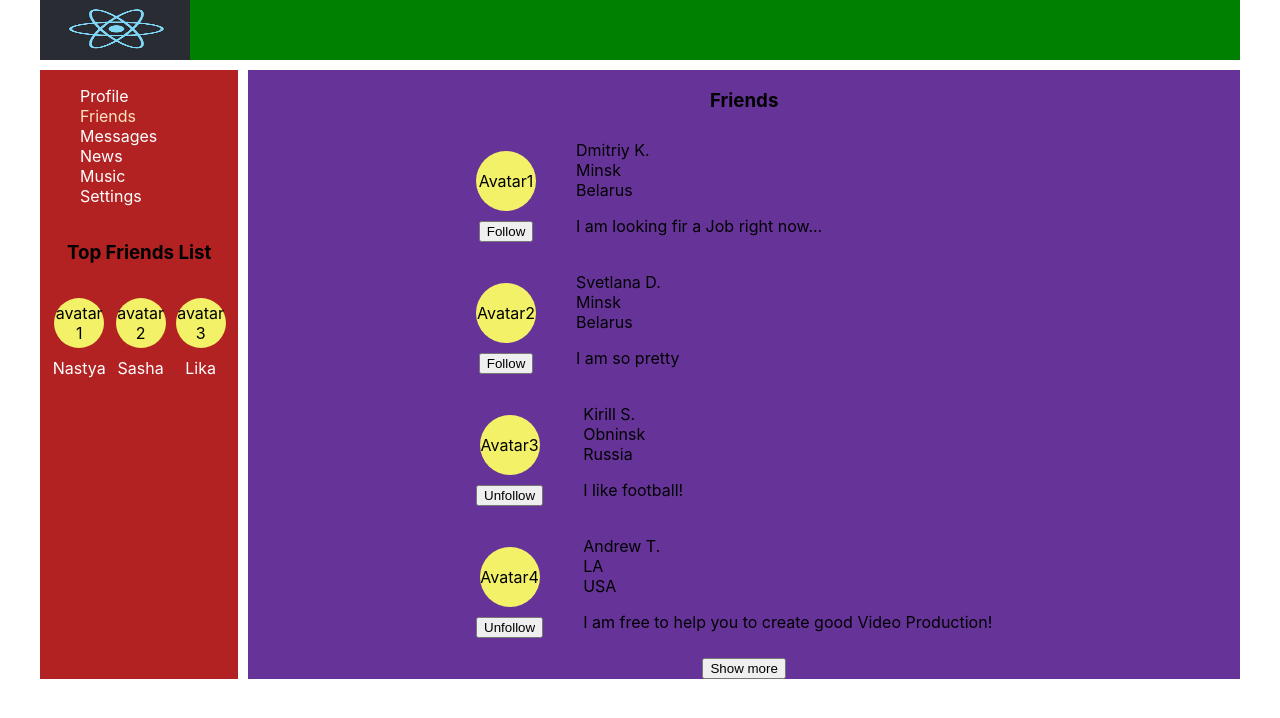
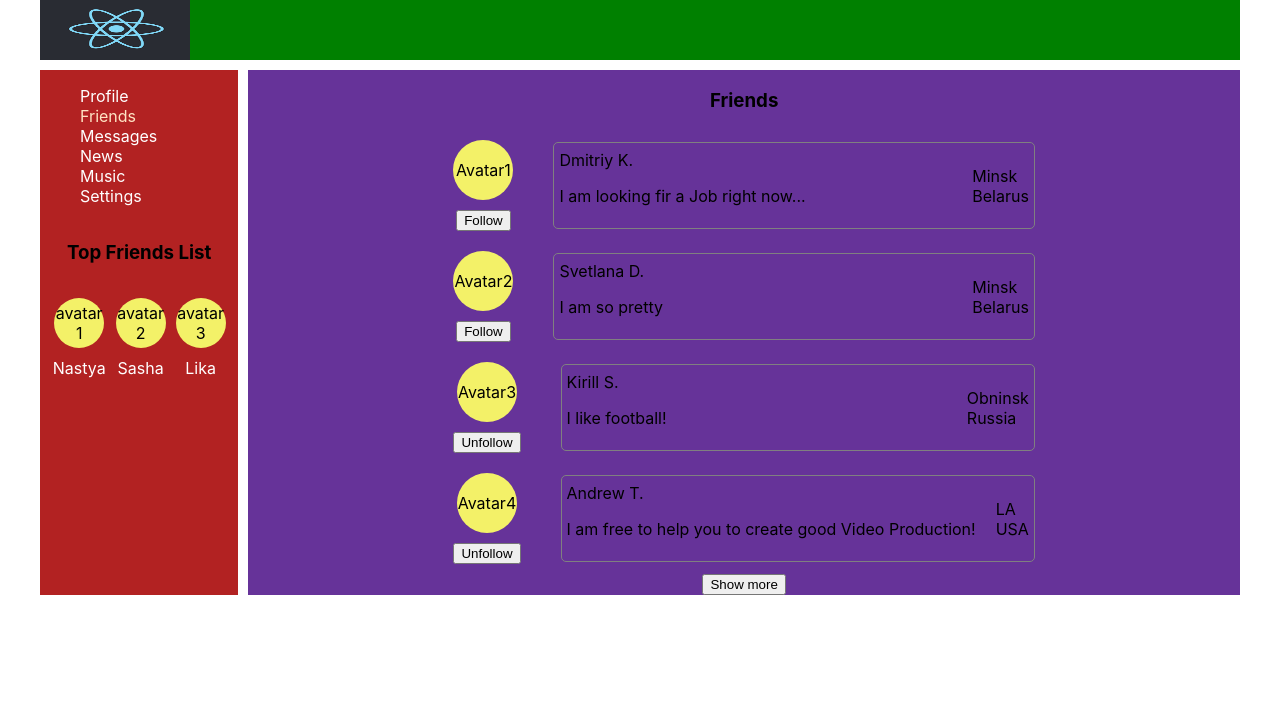
Before and after one commit to Kirill190611/samurai-way-main, a React (Create React App) app: page /friends in a window 1280 px wide. Shown: the top 718 px of the page. Built offline with nearby package versions, Linux system fonts and the light colour scheme.

Commit message:
Added additional logic

```diff
--- a/src/components/friends/Friends.module.css
+++ b/src/components/friends/Friends.module.css
@@ -43,3 +43,14 @@
     background-color: #f3f168;
     border-radius: 50%;
 }
+
+.friends_infoContainer {
+    display: flex;
+    align-items: center;
+    justify-content: space-between;
+    width: 100%;
+    min-height: 75px;
+    border: 1px solid #808080;
+    border-radius: 5px;
+    padding: 5px;
+}
--- a/src/components/friends/Friends.tsx
+++ b/src/components/friends/Friends.tsx
@@ -1,8 +1,70 @@
 import React from 'react';
 import classes from './Friends.module.css';
-import {FriendsStateProps} from "../../redux/Store";
+import {FriendsListProps} from "../../redux/Store";
+import {v1} from "uuid";
 
-export const Friends = ({friends}: FriendsStateProps) => {
+type FriendsProps = {
+    friends: FriendsListProps[]
+    follow: (userId: string) => void
+    unfollow: (userId: string) => void
+    setFriends: (friends: FriendsListProps[]) => void
+}
+
+export const Friends = ({
+                            friends,
+                            follow,
+                            unfollow,
+                            setFriends
+                        }: FriendsProps) => {
+    if (friends.length === 0 ) {
+        setFriends([
+        {
+            id: v1(),
+            name: "Dmitriy K.",
+            avatar: "Avatar1",
+            address: {
+                country: "Belarus",
+                city: "Minsk",
+            },
+            status: "I am looking fir a Job right now...",
+            followed: true,
+        },
+        {
+            id: v1(),
+            name: "Svetlana D.",
+            avatar: "Avatar2",
+            address: {
+                country: "Belarus",
+                city: "Minsk",
+            },
+            status: "I am so pretty",
+            followed: true,
+        },
+        {
+            id: v1(),
+            name: "Kirill S.",
+            avatar: "Avatar3",
+            address: {
+                country: "Russia",
+                city: "Obninsk",
+            },
+            status: "I like football!",
+            followed: false,
+        },
+        {
+            id: v1(),
+            name: "Andrew T.",
+            avatar: "Avatar4",
+            address: {
+                country: "USA",
+                city: "LA",
+            },
+            status: "I am free to help you to create good Video Production!",
+            followed: false,
+        },
+    ])
+    }
+
     return (
         <div className={classes.friends}>
             <h3>Friends</h3>
@@ -14,13 +76,23 @@ export const Friends = ({friends}: FriendsStateProps) => {
                                 <li className={classes.friends_item} key={friend.id}>
                                     <div className={classes.friends_imageContainer}>
                                         <div className={classes.friends_avatar}>{friend.avatar}</div>
-                                        <button>{friend.followed ? "Follow" : "Unfollow"}</button>
+                                        {friend.followed
+                                            ? <button onClick={() => {
+                                                unfollow(friend.id)
+                                            }}>Follow</button>
+                                            : <button onClick={() => {
+                                                follow(friend.id)
+                                            }}>Unfollow</button>}
                                     </div>
-                                    <div>
-                                        <div>{friend.name}</div>
-                                        <div>{friend.address.city}</div>
-                                        <div>{friend.address.country}</div>
-                                        <p>{friend.status}</p>
+                                    <div className={classes.friends_infoContainer}>
+                                        <div>
+                                            <div>{friend.name}</div>
+                                            <p>{friend.status}</p>
+                                        </div>
+                                        <div>
+                                            <div>{friend.address.city}</div>
+                                            <div>{friend.address.country}</div>
+                                        </div>
                                     </div>
                                 </li>
                             )
```
